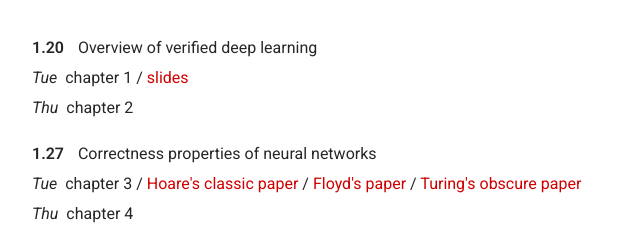
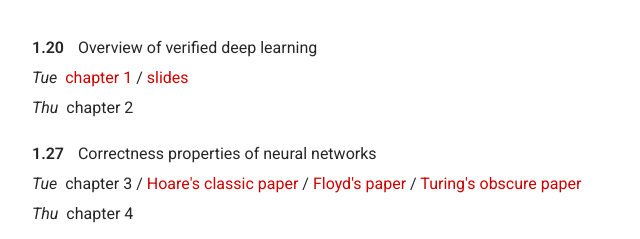
Before and after one commit to verifieddeeplearning/verifieddeeplearning.github.io, a plain HTML site: page course/index.html in a window 1280 px wide. Shown: the part 471-710 px from the top of the page, 293-933 px from the left. Drawn offline with nearby package versions, Linux system fonts and the light colour scheme.

Commit message:
ch1 link

```diff
--- a/course/index.html
+++ b/course/index.html
@@ -77,7 +77,7 @@ height="0" width="0" style="display:none;visibility:hidden"></iframe></noscript>
     <p>
     <par>1.20 </par> Overview of verified deep learning
     <br>
-    <i>Tue</i>&nbsp; chapter 1 / <a href="https://docs.google.com/presentation/d/1zZL522oMyBHvhICldUgtAIfRyKWixjNxswkRCREiPzM/edit?usp=sharing">slides</a>
+    <i>Tue</i>&nbsp; <a href="../ch1.pdf">chapter 1</a> / <a href="https://docs.google.com/presentation/d/1zZL522oMyBHvhICldUgtAIfRyKWixjNxswkRCREiPzM/edit?usp=sharing">slides</a>
     <br>
     <i>Thu</i>&nbsp; chapter 2
     </p>
```
